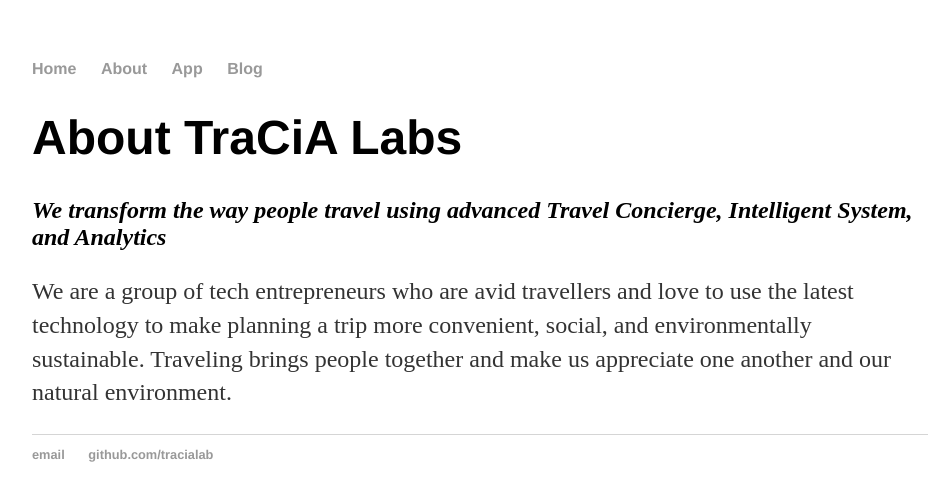
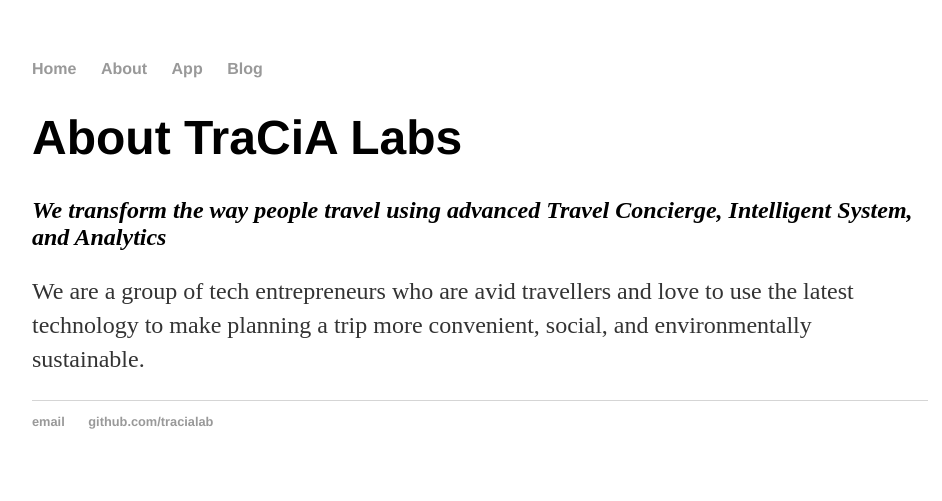
Before and after one commit to tracialab/tracialabs.github.io, a Jekyll site: the page built from about/index.html, in a window 1280 px wide. Shown: the top 501 px of the page, without its empty margins (160-1102 px from the left). Built offline with Jekyll 4.4.1, drawn with Linux system fonts in a browser that asks for light colours.

Commit message:
Update index.html

```diff
--- a/about/index.html
+++ b/about/index.html
@@ -5,6 +5,5 @@
 <div class="blurb">
 	<h1>About TraCiA Labs</h1>
 	<h2><em> We transform the way people travel using advanced Travel Concierge, Intelligent System, and Analytics</em></h2>
-	<p>We are a group of tech entrepreneurs who are avid travellers and love to use the latest technology to make planning a trip more convenient, social, and environmentally sustainable.
-  Traveling brings people together and make us appreciate one another and our natural environment.</p>
+	<p>We are a group of tech entrepreneurs who are avid travellers and love to use the latest technology to make planning a trip more convenient, social, and environmentally sustainable. </p>
 </div><!-- /.blurb -->
```
